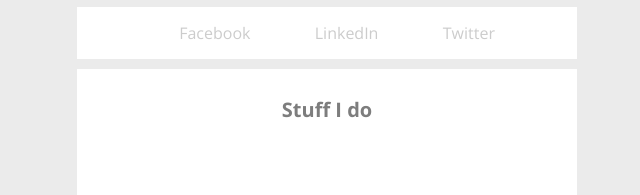
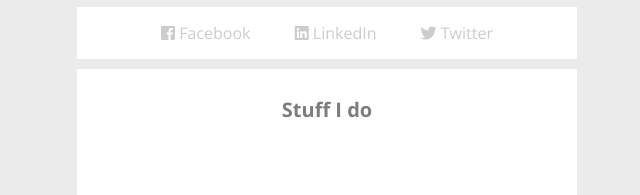
Before and after one commit to sknzl/profile, a plain HTML site: page index.html in a window 1280 px wide. Shown: the part 459-654 px from the top of the page, 363-1003 px from the left. Drawn offline with nearby package versions, Linux system fonts and the light colour scheme.

Commit message:
make my profile prettier

```diff
--- a/index.html
+++ b/index.html
@@ -1,7 +1,7 @@
 <!DOCTYPE html>
 <html>
 <head>
-  <title>Basic infos</title>
+  <title>sknzl infos</title>
   <link rel="stylesheet" href="https://fonts.googleapis.com/css?family=Open+Sans:400,300,700|Montserrat:400,700">
   <link rel="stylesheet" href="https://use.fontawesome.com/releases/v5.0.12/css/all.css" integrity="sha384-G0fIWCsCzJIMAVNQPfjH08cyYaUtMwjJwqiRKxxE/rx96Uroj1BtIQ6MLJuheaO9" crossorigin="anonymous">
   <link rel="stylesheet" type="text/css" href="style.css">
@@ -39,13 +39,13 @@
   <div class="container" id="activity">
     <ul>
       <li>
-        <a href="#"> <i class="fa fa-facebook"> </i> Facebook</a>
+        <a href="#"> <i class="fab fa-facebook"> </i> Facebook</a>
       </li>
       <li>
-        <a href="#"> <i class="fa fa-linkedin"> </i> LinkedIn</a>
+        <a href="#"> <i class="fab fa-linkedin"> </i> LinkedIn</a>
       </li>
       <li>
-        <a href="#"> <i class="fa fa-twitter"> </i> Twitter</a>
+        <a href="#"> <i class="fab fa-twitter"> </i> Twitter</a>
       </li>
     </ul>
   </div>
```
Also changed, not shown: 2 other files.
